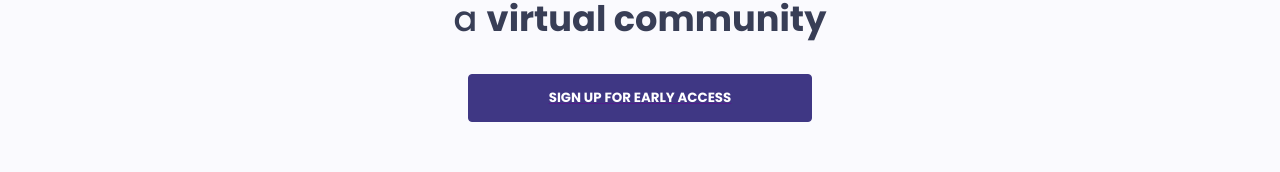
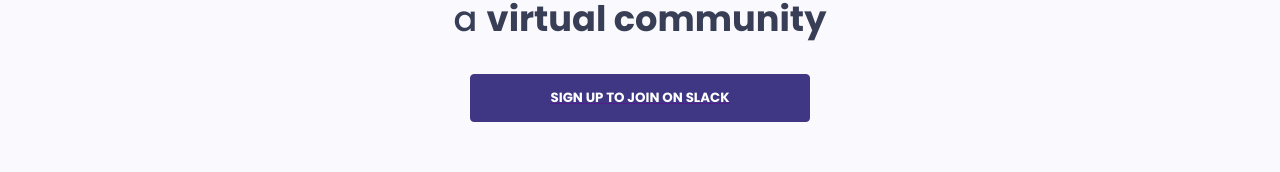
Before and after one commit to kadetXx/checkmate, a React (Create React App) app: page / in a window 1280 px wide. Shown: the part 382-554 px from the top of the page. Built offline with nearby package versions, Linux system fonts and the light colour scheme.

Commit message:
fixed button text

```diff
--- a/src/pages/Landing.js
+++ b/src/pages/Landing.js
@@ -53,7 +53,7 @@
 
       <Link>
         <StyledButton secondary padding='.8rem 5rem'>
-          Sign Up For Early access
+          Sign Up To Join On Slack
         </StyledButton>
       </Link>
 
```
